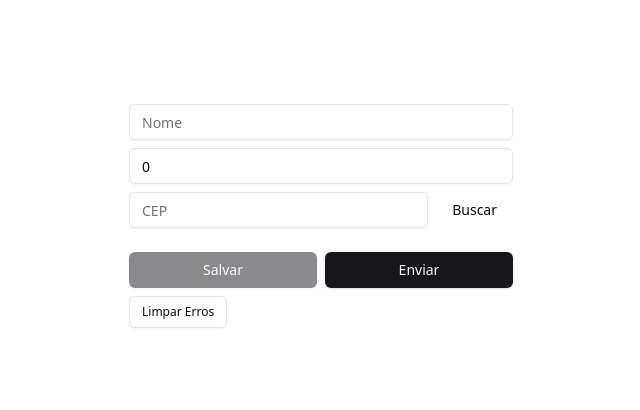
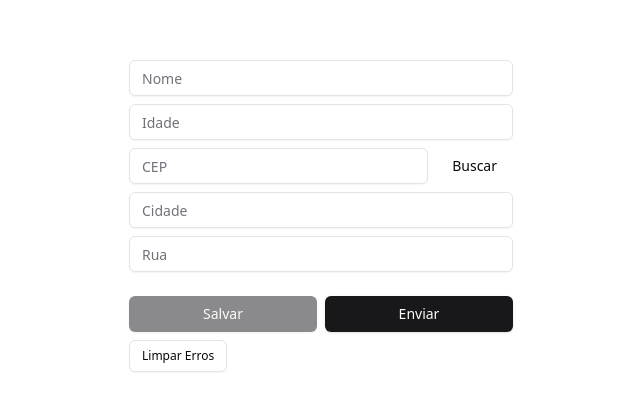
Before and after one commit to LuisaFC/react-hook-form, a React (Vite) app: page / in a window 1280 px wide. Shown: the part 184-594 px from the top of the page, without its empty margins (319-959 px from the left). Built offline with nearby package versions, Linux system fonts and the light colour scheme.

Commit message:
setValues -> zipcode api

```diff
--- a/src/App.tsx
+++ b/src/App.tsx
@@ -7,6 +7,8 @@ interface IFormData {
     name: string;
     age: number;
     zipcode: string;
+    street: string;
+    city: string;
 }
 
 function App() {
@@ -24,11 +26,11 @@ function App() {
     formState,
     clearErrors,
     reset,
-    getValues
+    getValues,
+    setValue,
   } = useForm<IFormData>({
     defaultValues: {
       name: "",
-      age: 0
     }
   })
 
@@ -54,9 +56,15 @@ function App() {
   //verificar se teve campo alterado
   const isDirty = Object.keys(formState.dirtyFields).length > 0
 
-  function handleSearchZipcode() {
-    const zipCode = getValues("zipcode")
-    console.log("Buscando CEP: ", zipCode)
+  async function handleSearchZipcode() {
+    const zipcode = getValues("zipcode")
+
+    const response = await fetch(`https://viacep.com.br/ws/${zipcode}/json/`)
+
+    const body = await response.json();
+
+    setValue("city", body.localidade)
+    setValue("street", body.logradouro)
   }
 
   return (
@@ -121,6 +129,15 @@ function App() {
           </Button>
         </div>
 
+        <Input
+          placeholder="Cidade"
+          {...register('city')}
+        />
+        <Input
+          placeholder="Rua"
+          {...register('street')}
+        />
+
         <div className="flex mt-4 gap-2">
           <Button
             className="flex-1"
```
